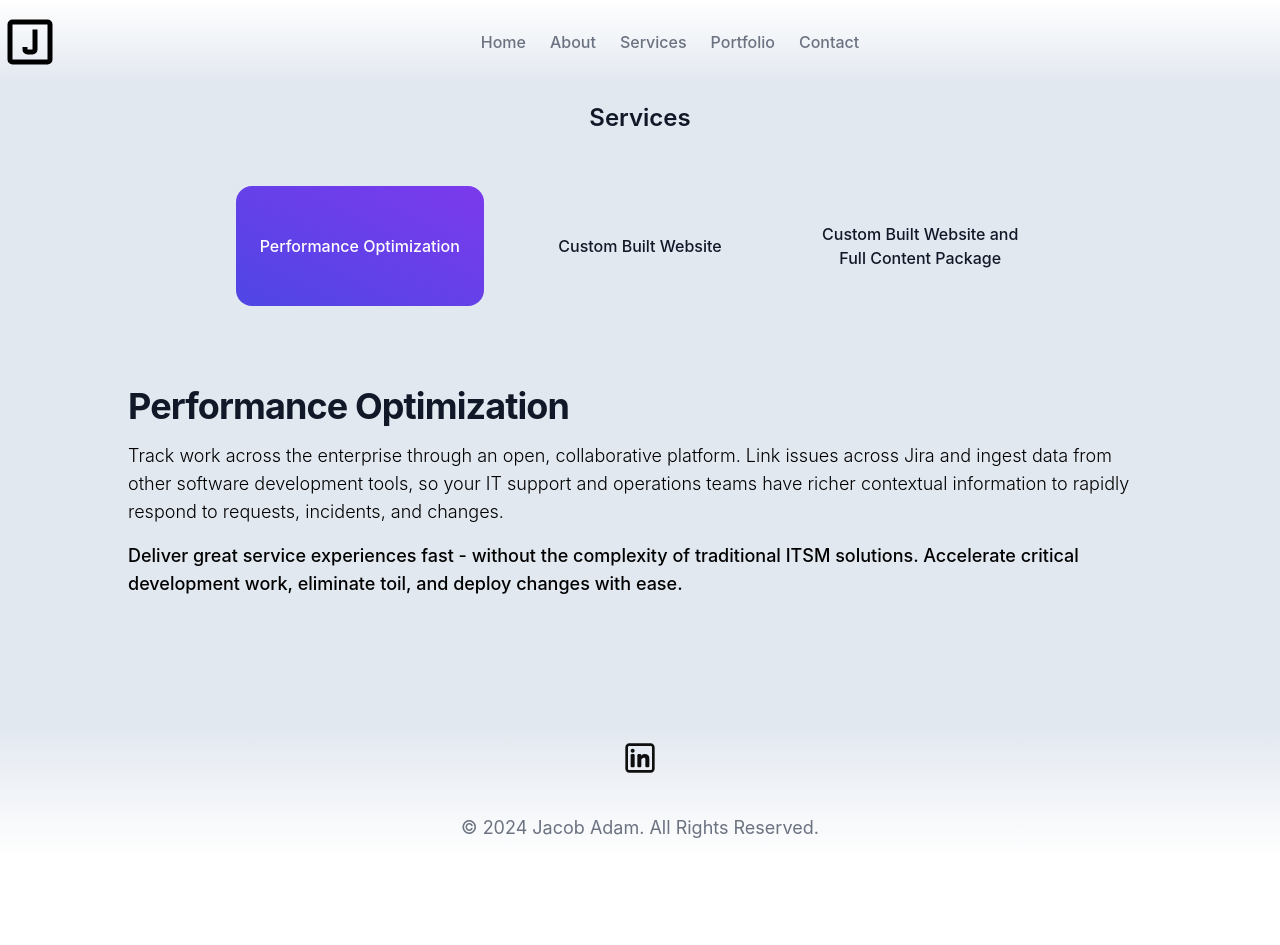
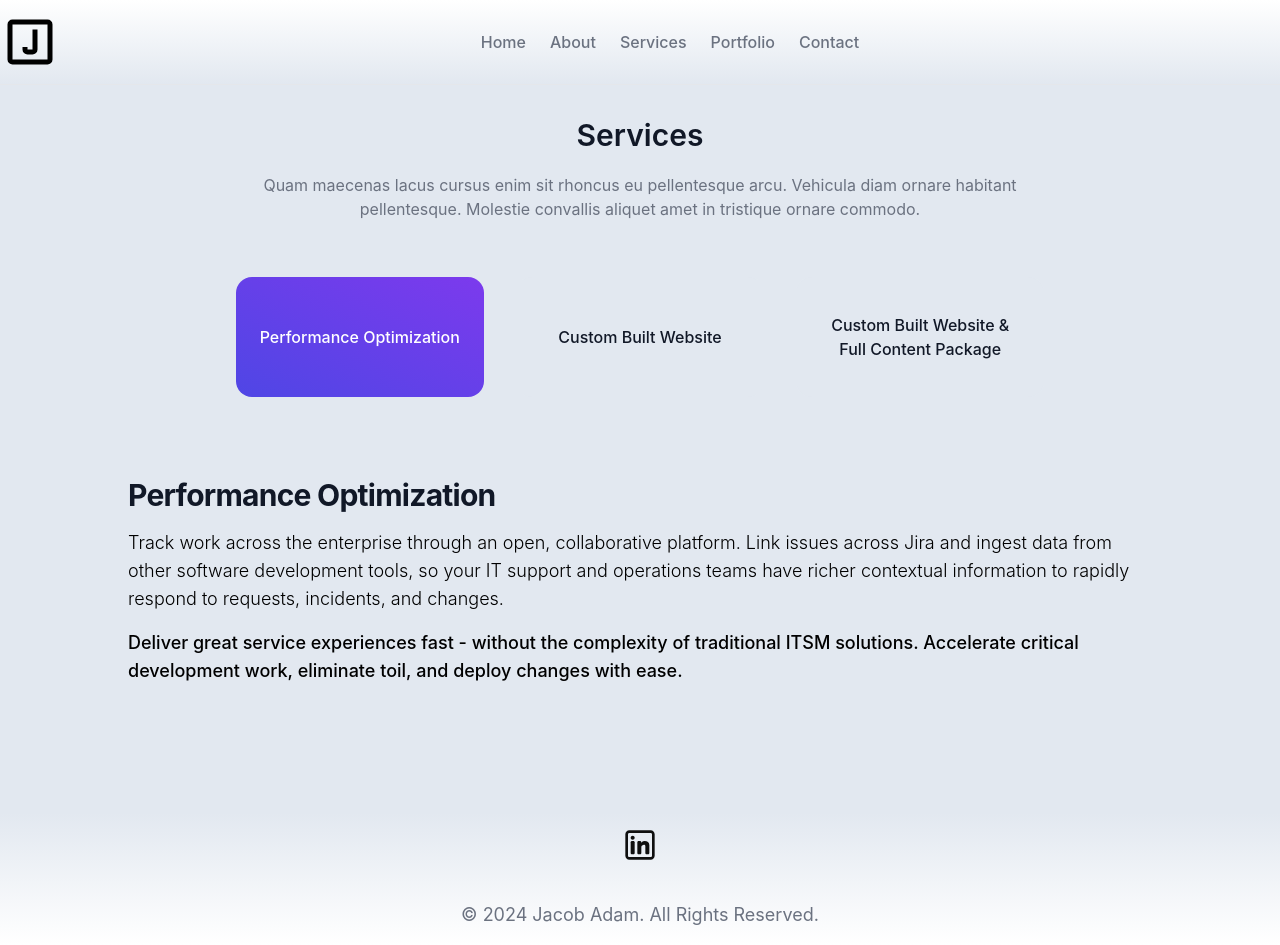
Before and after one commit to jacobadam/jacobadamdeveloper, a React (Create React App) app: page /services in a window 1280 px wide. Before the commit the page ends 858 px from the top, so only its background shows below. Built offline with nearby package versions, Linux system fonts and the light colour scheme.

Commit message:
update styling and positioning

```diff
--- a/src/Services.js
+++ b/src/Services.js
@@ -8,17 +8,24 @@ export default function Services() {
   };
 
   return (
-    <section className="pt-4 pb-20 relative bg-slate-200 flex-grow">
+    <section className="pt-4 xs:pt-8 pb-20 relative bg-slate-200 flex-grow">
       <div className="mx-auto max-w-7xl px-4 sm:px-6 lg:px-8">
         <div className="mb-8 text-center">
-          <h2 className="text-gray-900 text-2xl font-semibold leading-snug pb-5">
-            Services
-          </h2>
+          <div className="flex items-center justify-between gap-5 flex-col mb-14">
+            <h2 className="text-gray-900 text-2xl lg:text-3xl font-semibold leading-snug">
+              Services
+            </h2>
+            <p className="font-normal text-base text-gray-500 max-w-3xl text-center">
+              Quam maecenas lacus cursus enim sit rhoncus eu pellentesque arcu.
+              Vehicula diam ornare habitant pellentesque. Molestie convallis
+              aliquet amet in tristique ornare commodo.
+            </p>
+          </div>
         </div>
         <div className="mb-4">
           <div className="tabs">
             <div className="flex w-full items-center justify-center">
-              <ul className="grid grid-cols-1 sm:grid-cols-2 gap-4 lg:grid-cols-3 lg:gap-8 overflow-x-auto mb-9 lg:mb-16">
+              <ul className="grid grid-cols-1 sm:grid-cols-2 sm:gap-4 lg:grid-cols-3 lg:gap-8 overflow-x-auto sm:mb-9 lg:mb-16">
                 {[
                   {
                     id: "tabs-with-pill-1",
@@ -32,7 +39,7 @@ export default function Services() {
                     id: "tabs-with-pill-3",
                     label: (
                       <>
-                        Custom Built Website and
+                        Custom Built Website &
                         <br />
                         Full Content Package
                       </>
@@ -42,7 +49,7 @@ export default function Services() {
                   <li key={tab.id} className="w-full">
                     <button
                       onClick={() => handleTabClick(tab.id)}
-                      className={`group flex items-center justify-center text-center gap-4 py-5 lg:py-9 px-6 bg-slate-200 rounded-2xl text-base font-medium text-gray-900 transition-all duration-500 w-full min-h-[120px] hover:text-white hover:bg-gradient-to-tr from-indigo-600 to-violet-600 ${
+                      className={`group flex items-center justify-center text-center gap-4 py-5 lg:py-9 px-6 bg-slate-200 rounded-2xl text-base font-medium text-gray-900 transition-all duration-500 w-full sm:min-h-[120px] hover:text-white hover:bg-gradient-to-tr from-indigo-600 to-violet-600 ${
                         activeTab === tab.id
                           ? "bg-gradient-to-tr text-white"
                           : ""
@@ -64,9 +71,9 @@ export default function Services() {
                   style={{ display: "block" }}
                 >
                   <section className="">
-                    <div className="py-8 px-4 mx-auto max-w-screen-xl lg:py-4 lg:px-6 flex justify-center">
+                    <div className="py-8 px-4 mx-auto max-w-screen-xl lg:py-4 lg:px-6 flex justify-center text-center lg:text-left">
                       <div className="max-w-screen-lg text-black sm:text-lg">
-                        <h2 className="mb-4 text-4xl tracking-tight font-bold text-gray-900">
+                        <h2 className="mb-4 text-3xl tracking-tight font-bold text-gray-900">
                           Performance Optimization
                         </h2>
                         <p className="mb-4 font-light">
@@ -96,9 +103,9 @@ export default function Services() {
                   style={{ display: "block" }}
                 >
                   <section className="">
-                    <div className="py-8 px-4 mx-auto max-w-screen-xl lg:py-4 lg:px-6 flex justify-center">
+                    <div className="py-8 px-4 mx-auto max-w-screen-xl lg:py-4 lg:px-6 flex justify-center text-center lg:text-left">
                       <div className="max-w-screen-lg text-black sm:text-lg">
-                        <h2 className="mb-4 text-4xl tracking-tight font-bold text-gray-900">
+                        <h2 className="mb-4 text-3xl tracking-tight font-bold text-gray-900">
                           Custom Built Website
                         </h2>
                         <p className="mb-4 font-light">
@@ -128,9 +135,9 @@ export default function Services() {
                   style={{ display: "block" }}
                 >
                   <section className="">
-                    <div className="py-8 px-4 mx-auto max-w-screen-xl lg:py-4 lg:px-6 flex justify-center">
+                    <div className="py-8 px-4 mx-auto max-w-screen-xl lg:py-4 lg:px-6 flex justify-center text-center lg:text-left">
                       <div className="max-w-screen-lg text-black sm:text-lg">
-                        <h2 className="mb-4 text-4xl tracking-tight font-bold text-gray-900">
+                        <h2 className="mb-4 text-3xl tracking-tight font-bold text-gray-900">
                           Custom Built Website and Full Content Package
                         </h2>
                         <p className="mb-4 font-light">
```
